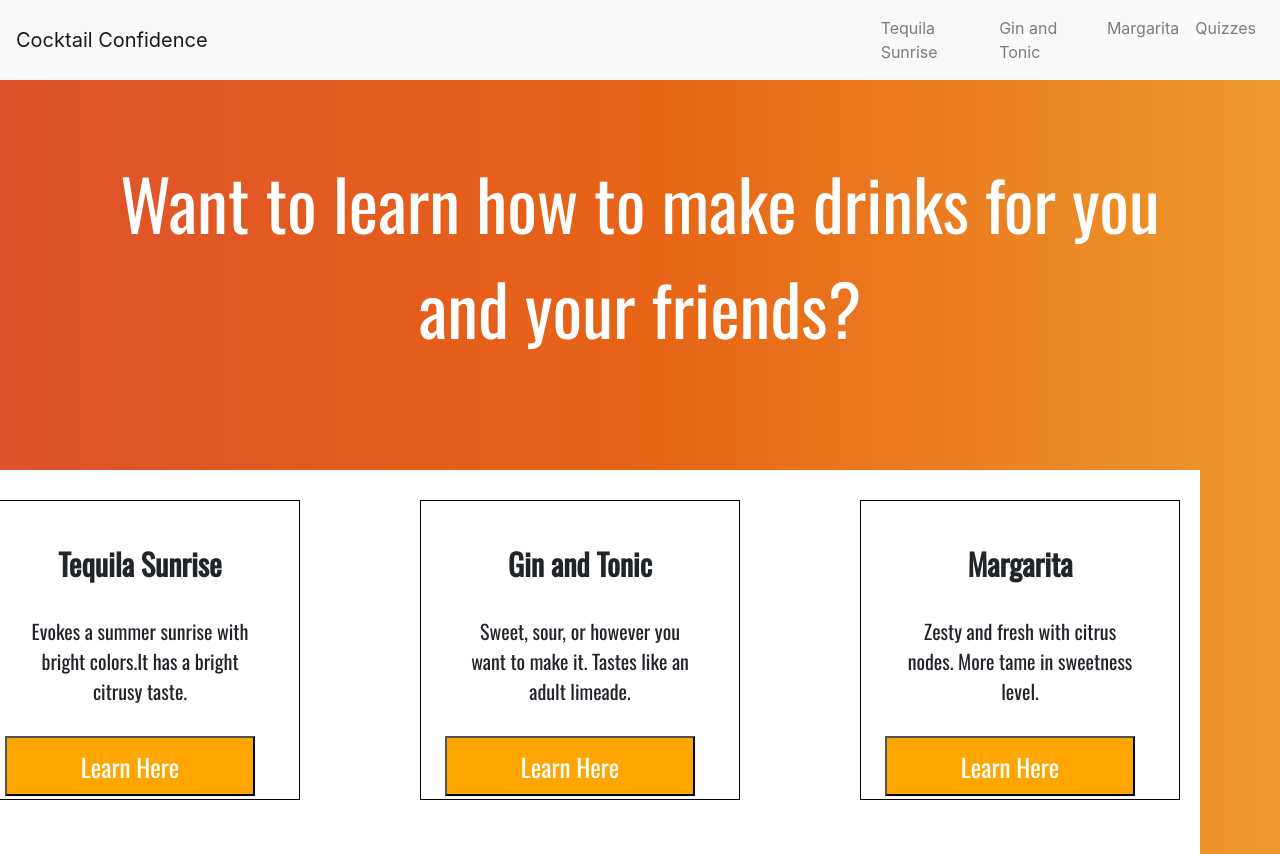
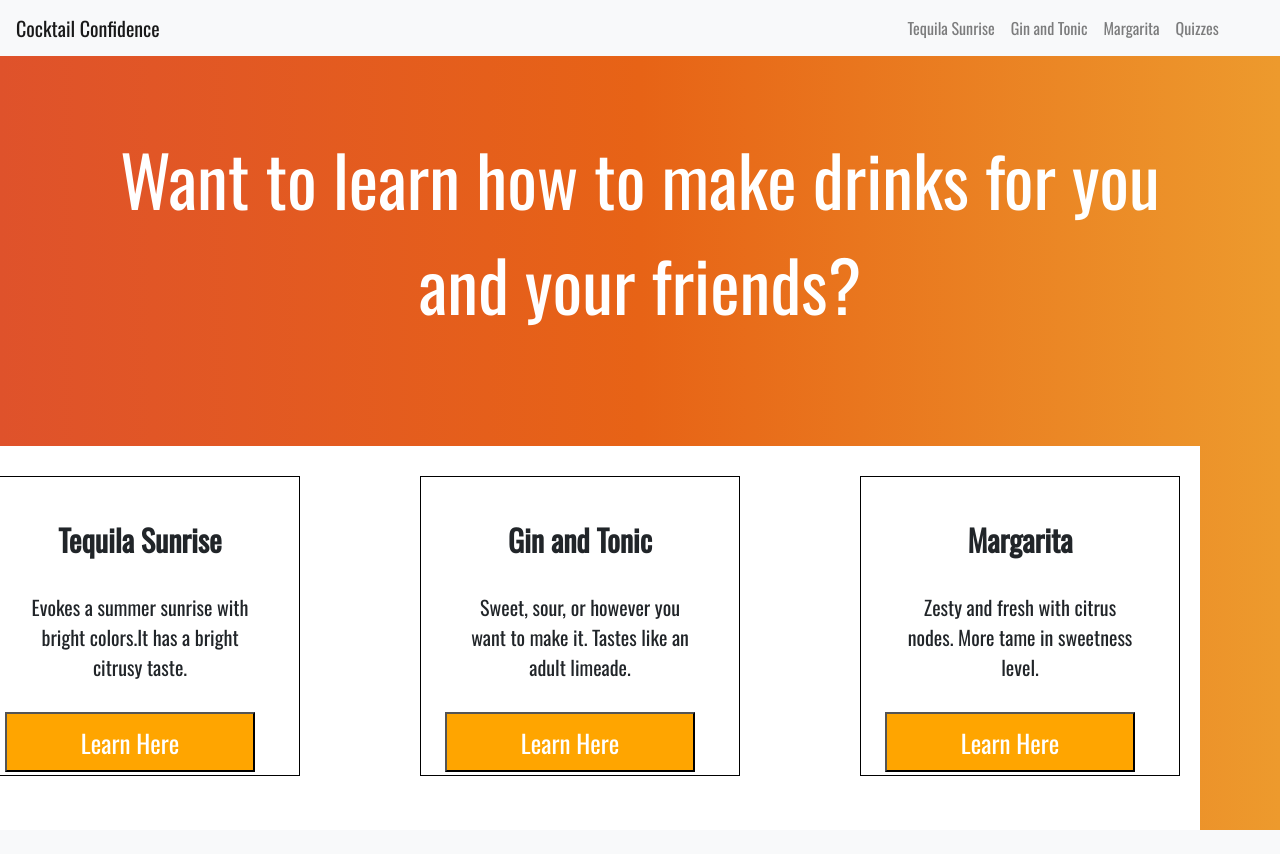
Before and after one commit to alexandraLong/CocktailConfidence, a Flask app: page / in a window 1280 px wide. After the commit the page ends 830 px from the top, so only its background shows below. Run offline with Flask 2, Linux system fonts and the light colour scheme; some libraries are stand-ins or nearby versions.

Commit message:
Updated font to make it consistent throughout website.

```diff
--- a/UIDProj1-main/Cocktail/static/main.css
+++ b/UIDProj1-main/Cocktail/static/main.css
@@ -18,7 +18,7 @@
     margin: 0%;
 }
 .padright{
-    margin-left: 52%;
+    margin-left: 58%;
 }
 .tbpadding{
     padding-top: 10px;
--- a/UIDProj1-main/Cocktail/templates/layout.html
+++ b/UIDProj1-main/Cocktail/templates/layout.html
@@ -26,12 +26,12 @@
 <!--script type="text/javascript" src="{{ url_for('static', filename = 'search.js') }}"></script>-->
 
 <body class="background">
-    <nav class="navbar navbar-expand-lg navbar-light bg-light">
+    <nav class="navbar navbar-expand-lg navbar-light bg-light oswald">
             <a class="navbar-brand" href="/">Cocktail Confidence</a>
             <button class="navbar-toggler" type="button" data-bs-toggle="collapse" data-bs-target="#navbarNavAltMarkup" aria-controls="navbarNavAltMarkup" aria-expanded="false" aria-label="Toggle navigation">
       <span class="navbar-toggler-icon"></span>
     </button>
-            <div class="collapse navbar-collapse padright" id="navbarNavAltMarkup">
+            <div class="collapse navbar-collapse padright oswald" id="navbarNavAltMarkup">
                 <div class="navbar-nav">
                     <a class="nav-link pad" href="/howtovid/tequilasunrise">Tequila Sunrise</a>
                     <a class="nav-link pad" href="/howtovid/ginandtonic">Gin and Tonic</a>
@@ -41,7 +41,7 @@
             </div>
     </nav>
 
-    <div class="container">
+    <div class="container oswald">
         {% block content %} {% endblock %}
     </div>
 </body>
```
